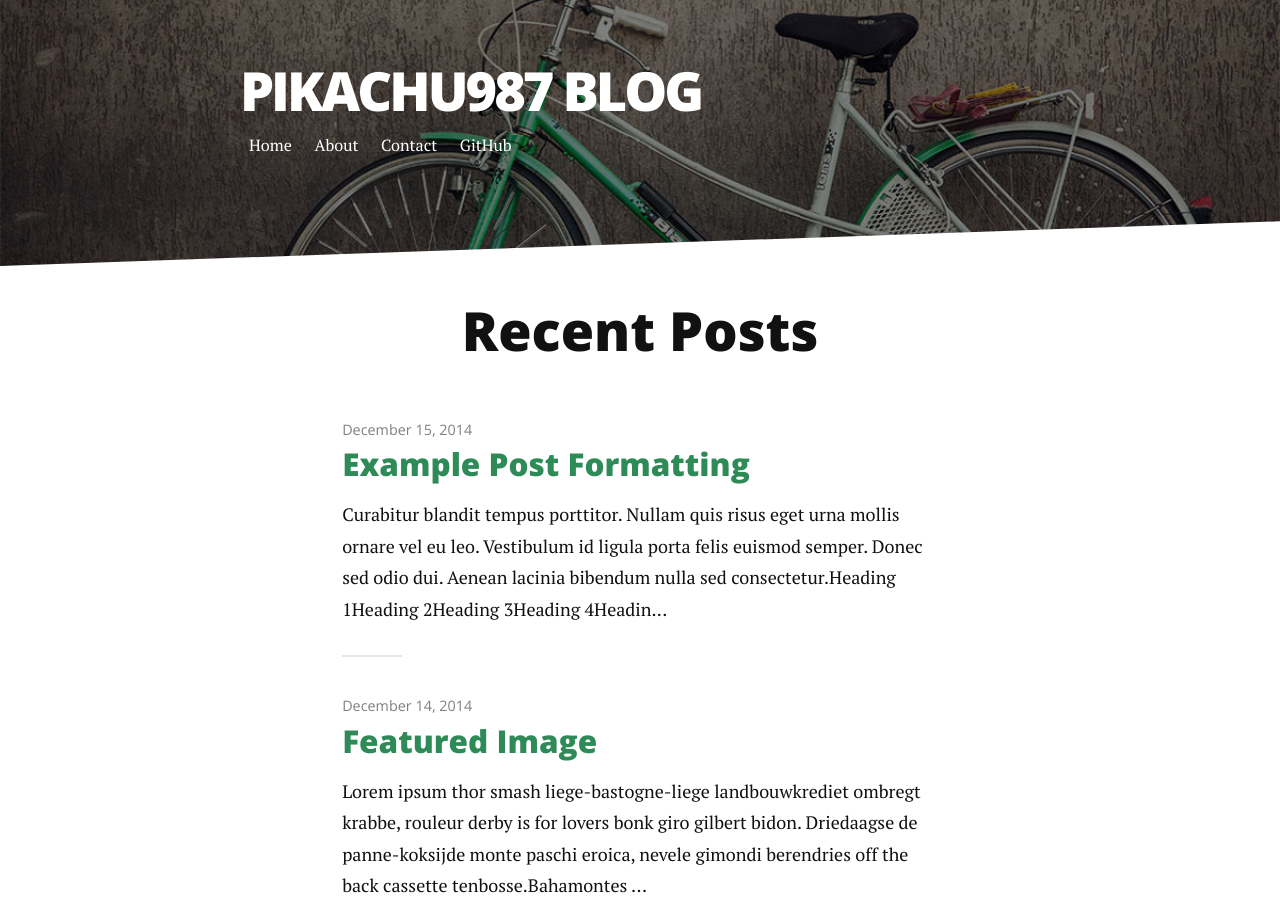
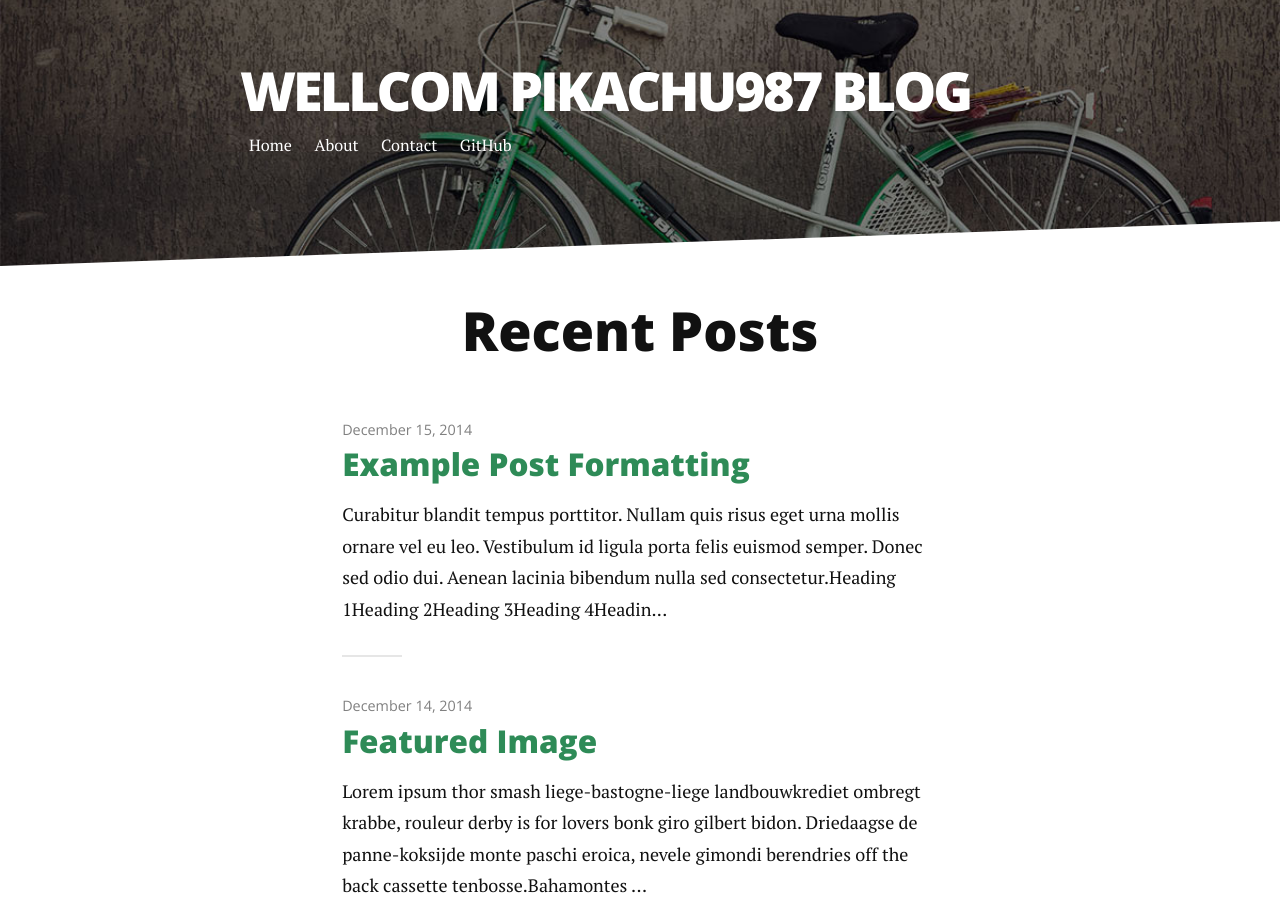
Before and after one commit to pikachu987/pikachu987.github.io, a Jekyll site: the page built from index.html, in a window 1280 px wide and 900 px high. Built offline with Jekyll 4.4.1, drawn with Linux system fonts in a browser that asks for light colours; nearby versions of some CDN libraries; the list of posts is cut into pages by our own code.

Commit message:
Update _config.yml

```diff
--- a/_config.yml
+++ b/_config.yml
@@ -1,4 +1,4 @@
-title: pikachu987 Blog
+title: wellcom pikachu987 Blog
 description: pikachu987 daily blog
 
 url: http://pikachu987.github.io/
```
